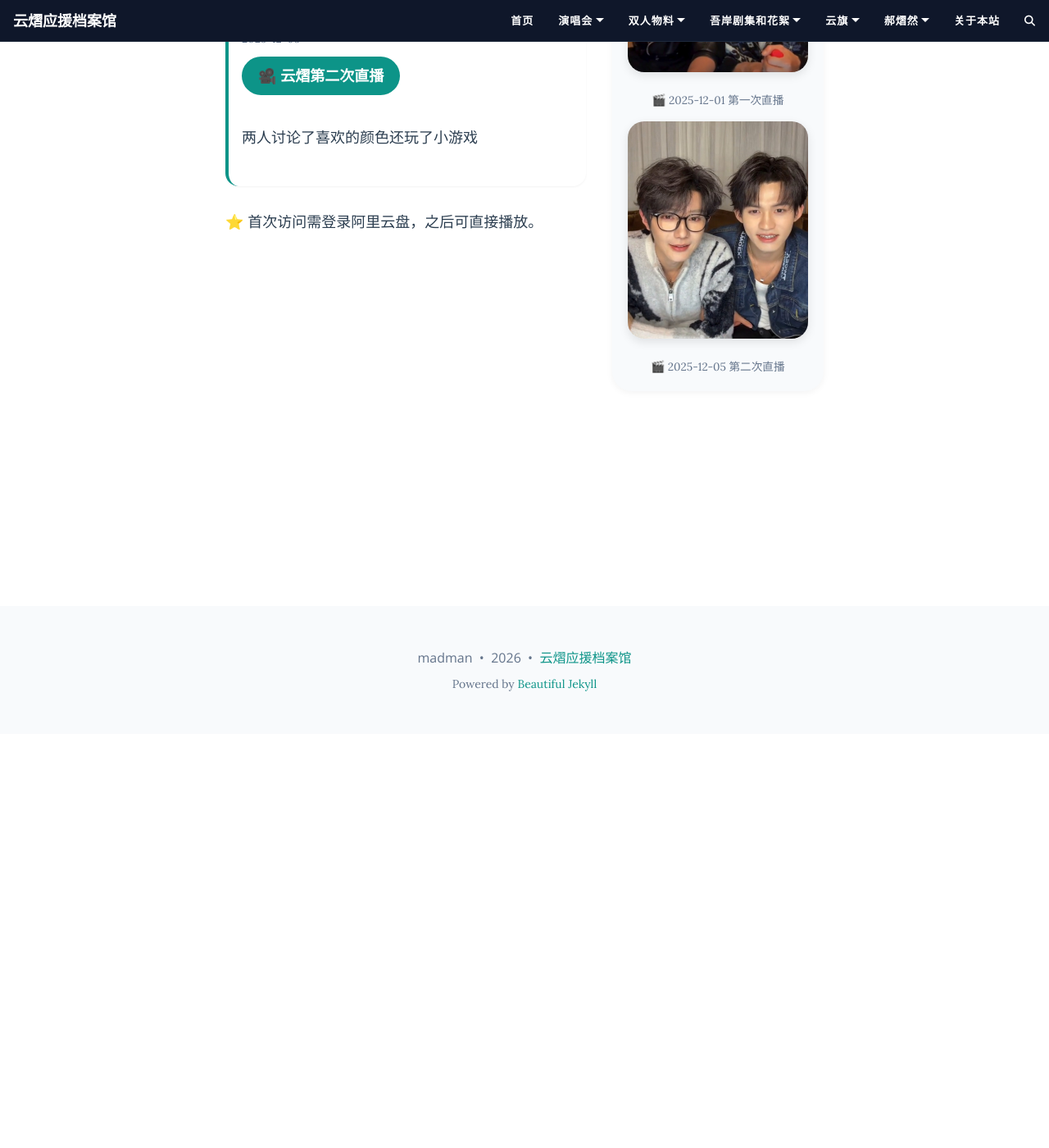
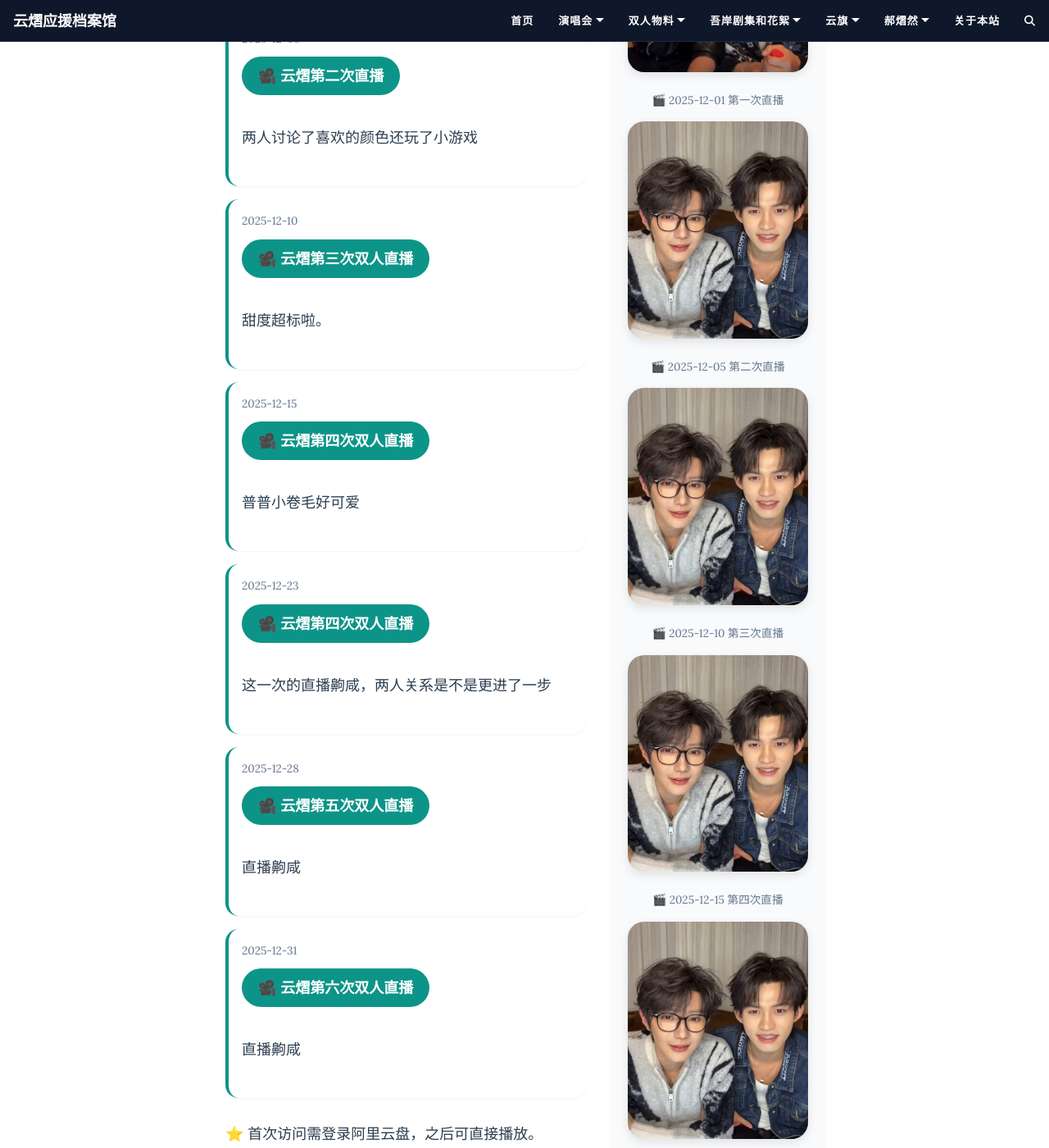
Before and after one commit to madman303/yunyi-archive, a Jekyll site: the page built from cp/live.md, in a window 1280 px wide and 1400 px high, scrolled down 505 px. Shown: the whole window at 82% size. Built offline with Jekyll 4.4.1, drawn with Linux system fonts in a browser that asks for light colours; comment, search, counter and statistics services are not loaded; some of the changed text lies outside the part shown.

Commit message:
Update live.md
提交几次直播

```diff
--- a/cp/live.md
+++ b/cp/live.md
@@ -89,10 +89,35 @@ subtitle: 云熠双人直播回放合集
         <p>两人分享拍摄趣事，甜度超标。</p>
       </div>
       <div class="video-item">
-  <div class="date">2025-12-05</div>
-  <a href="https://www.alipan.com/s/YwWBN9sgeyz" target="_blank" class="btn-live">🎥 云熠第二次直播</a>
-  <p>两人讨论了喜欢的颜色还玩了小游戏</p>
-</div>
+        <div class="date">2025-12-05</div>
+        <a href="https://www.alipan.com/s/YwWBN9sgeyz" target="_blank" class="btn-live">🎥 云熠第二次直播</a>
+        <p>两人讨论了喜欢的颜色还玩了小游戏</p>
+      </div>
+      <div class="video-item">
+        <div class="date">2025-12-10</div>
+        <a href="https://www.alipan.com/s/7K4wzfzpjux" target="_blank" class="btn-live">🎥 云熠第三次双人直播</a>
+        <p>甜度超标啦。</p>
+      </div>
+      <div class="video-item">
+        <div class="date">2025-12-15</div>
+        <a href="https://www.alipan.com/s/8EFk5BYJAsA" target="_blank" class="btn-live">🎥 云熠第四次双人直播</a>
+        <p>普普小卷毛好可爱</p>
+      </div>
+      <div class="video-item">
+        <div class="date">2025-12-23</div>
+        <a href="https://www.alipan.com/s/Se75n2xGbAW" target="_blank" class="btn-live">🎥 云熠第四次双人直播</a>
+        <p>这一次的直播齁咸，两人关系是不是更进了一步</p>
+      </div>
+      <div class="video-item">
+        <div class="date">2025-12-28</div>
+        <a href="https://www.alipan.com/s/Z3gHP2KXCuE" target="_blank" class="btn-live">🎥 云熠第五次双人直播</a>
+        <p>直播齁咸</p>
+      </div>
+      <div class="video-item">
+        <div class="date">2025-12-31</div>
+        <a href="" target="_blank" class="btn-live">🎥 云熠第六次双人直播</a>
+        <p>直播齁咸</p>
+      </div>
       <!-- 以后添加更多直播时，同样使用 .btn-live 样式 -->
     </div>
     <p>⭐ 首次访问需登录阿里云盘，之后可直接播放。</p>
@@ -105,5 +130,15 @@ subtitle: 云熠双人直播回放合集
     <div class="photo-caption">🎬 2025-12-01 第一次直播</div>
     <img src="/yunyi-archive/assets/img/cp-live/25-12-5.jpg" alt="第二次直播" style="margin-top: 1rem;">
     <div class="photo-caption">🎬 2025-12-05 第二次直播</div>
+    <img src="/yunyi-archive/assets/img/cp-live/25-12-5.jpg" alt="第三次直播" style="margin-top: 1rem;">
+    <div class="photo-caption">🎬 2025-12-10 第三次直播</div>
+    <img src="/yunyi-archive/assets/img/cp-live/25-12-5.jpg" alt="第四次直播" style="margin-top: 1rem;">
+    <div class="photo-caption">🎬 2025-12-15 第四次直播</div>
+    <img src="/yunyi-archive/assets/img/cp-live/25-12-5.jpg" alt="第五次直播" style="margin-top: 1rem;">
+    <div class="photo-caption">🎬 2025-12-23 第五次直播</div>
+    <img src="/yunyi-archive/assets/img/cp-live/25-12-5.jpg" alt="第六次直播" style="margin-top: 1rem;">
+    <div class="photo-caption">🎬 2025-12-28 第六次直播</div>
+    <img src="/yunyi-archive/assets/img/cp-live/25-12-5.jpg" alt="第七次直播" style="margin-top: 1rem;">
+    <div class="photo-caption">🎬 2025-12-31 第七次直播</div>
   </div>
 </div>
```
